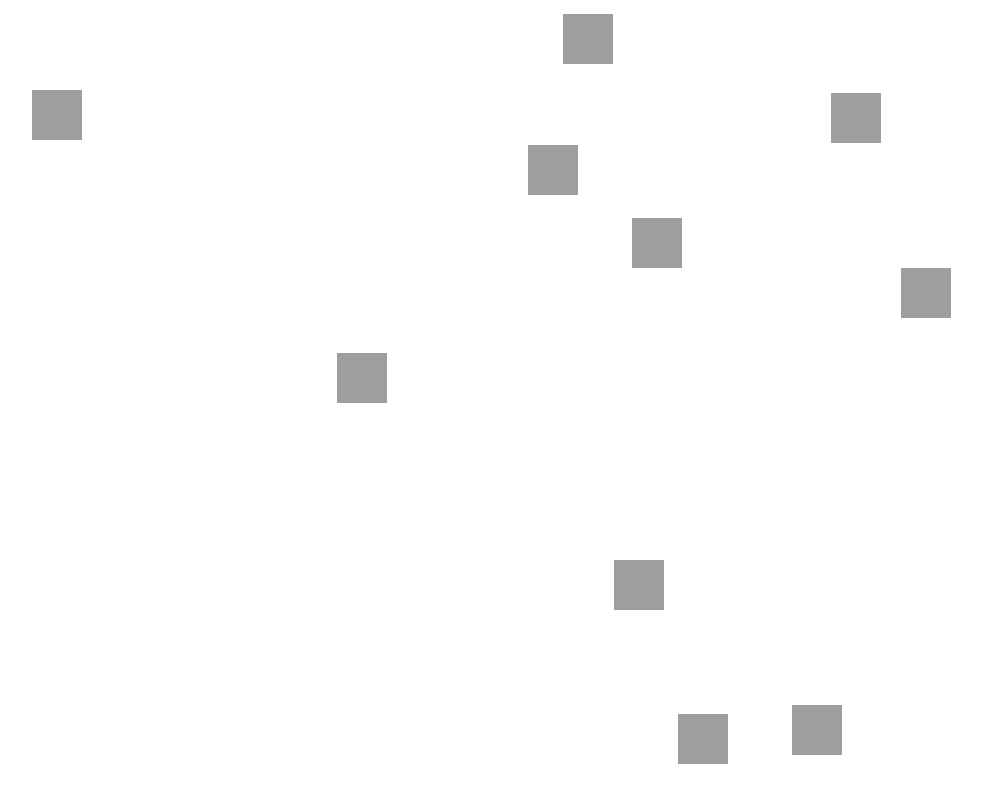
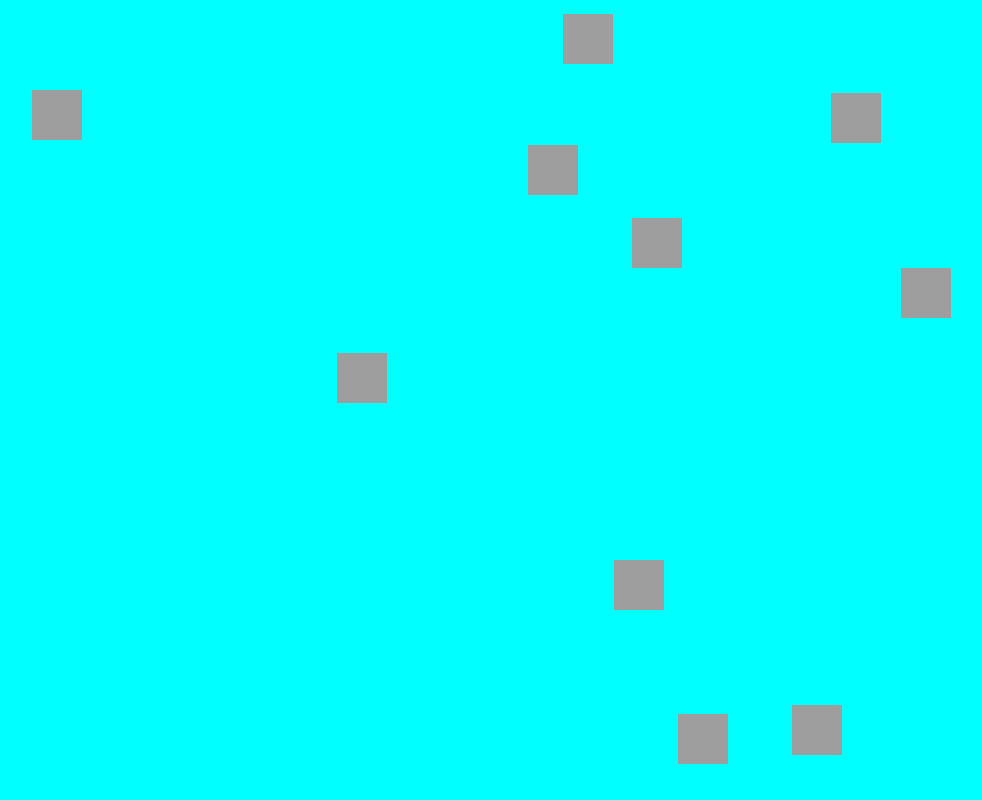
Before and after one commit to levisliujunqi/seafishbowl, a plain HTML site: page index.html in a window 1280 px wide. Shown: the whole page, without its empty margins (206-1188 px from the left). Drawn offline with Linux system fonts and the light colour scheme; grey boxes are pictures that could not be loaded.

Commit message:
change body css

```diff
--- a/index.html
+++ b/index.html
@@ -1,7 +1,7 @@
 <html>
     <head>
     </head>
-    <body style="overflow: hidden;">
+    <body style="overflow: hidden;background-color: aqua;">
     </body>
     <script>
         var fishnum=10;
```
